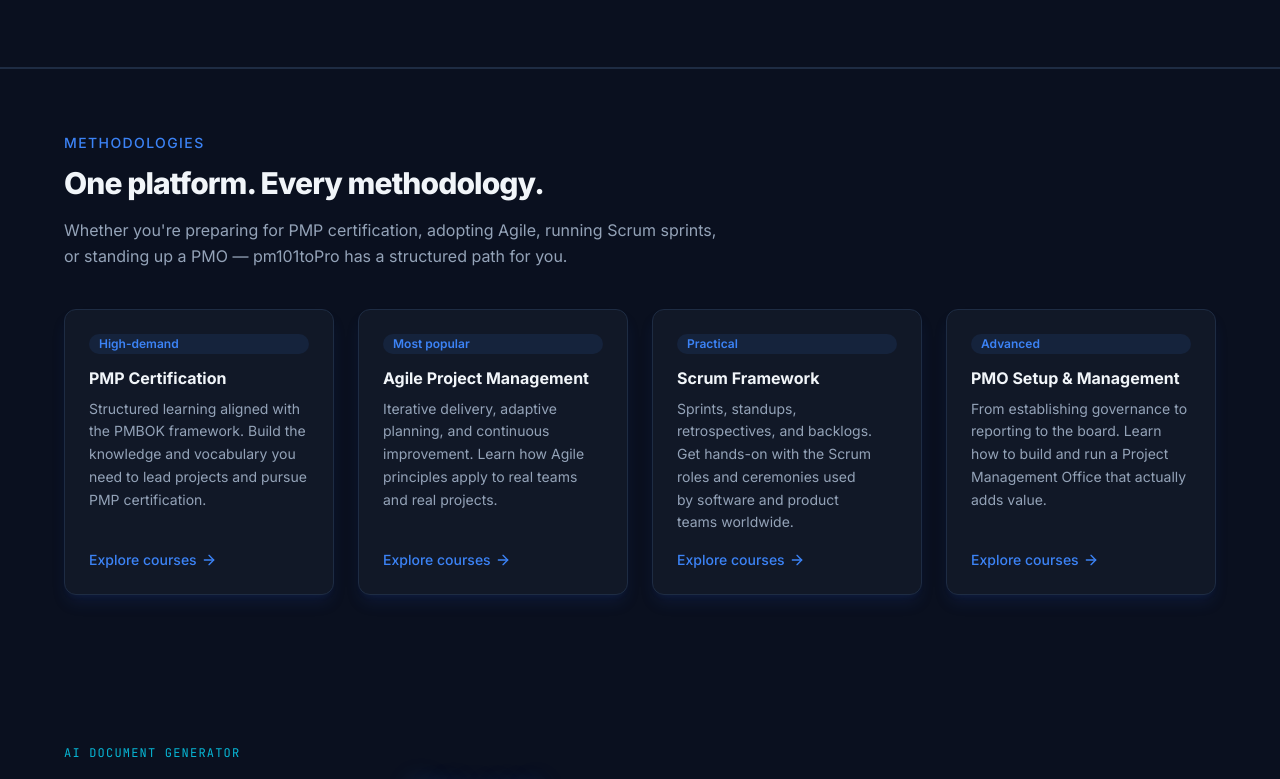
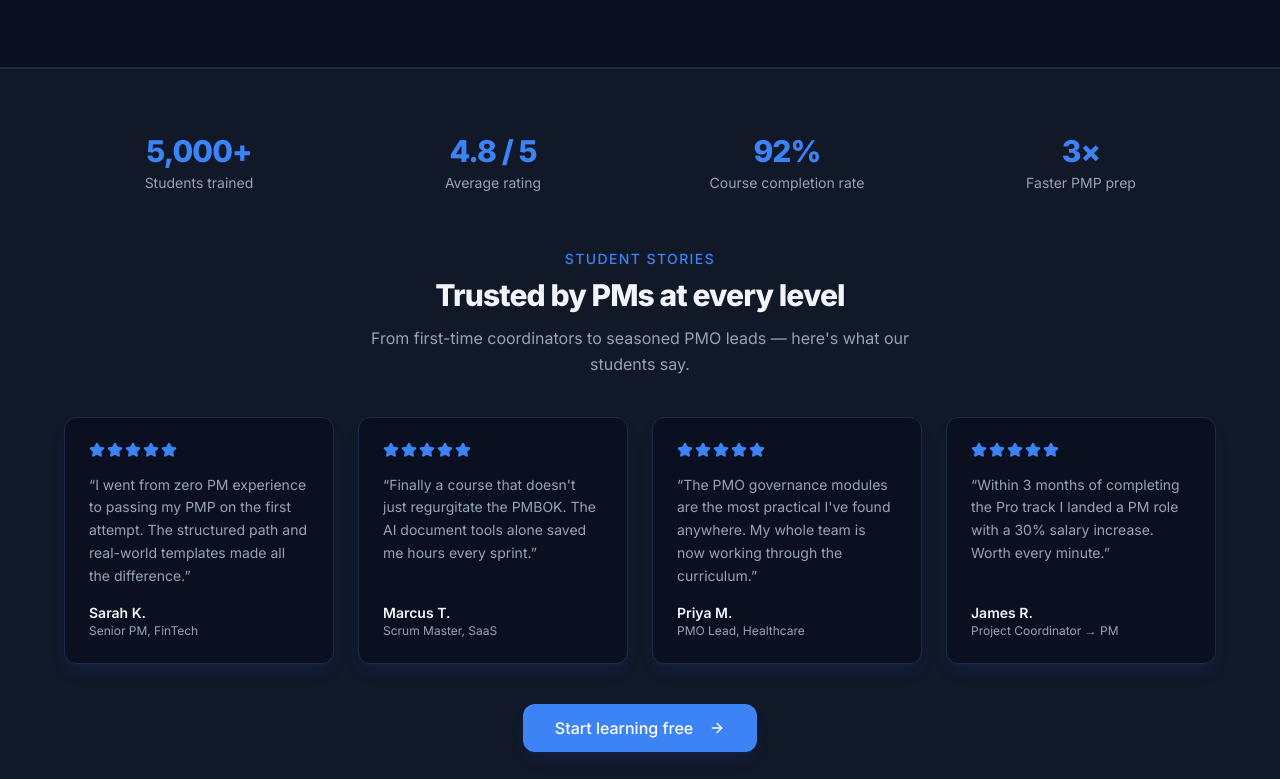
Before and after one commit to darrinmc1/pm101topro, a Next.js app: page / in a window 1280 px wide. Shown: the part 1700-2479 px from the top of the page. Built offline with nearby package versions, Linux system fonts and the light colour scheme; no server answers.

Commit message:
feat(homepage): add testimonials section with social proof metrics

```diff
--- a/app/page.tsx
+++ b/app/page.tsx
@@ -1,6 +1,6 @@
 import type { Metadata } from "next"
 import Link from "next/link"
-import { ArrowRight } from "lucide-react"
+import { ArrowRight, Star } from "lucide-react"
 import { Button } from "@/components/ui/button"
 import { Card } from "@/components/ui/card"
 import { Hero } from "@/components/home/hero"
@@ -9,40 +9,43 @@ import { LevelShowcase } from "@/components/home/level-showcase"
 import { ToolTeaser } from "@/components/home/tool-teaser"
 
 export const metadata: Metadata = {
-  title: "pm101toPro – Project Management Training for Every Methodology",
+  title: "pm101toPro – Project Management Training from Beginner to Pro",
   description:
-    "Master PMP, Agile, Scrum, and PMO best practices with structured courses, AI-powered tools, and a clear path from beginner to pro.",
+    "Practical project management courses covering PMP, Agile, Scrum, and PMO. Go from your first project to running the room.",
 }
 
-const METHODOLOGIES = [
+const TESTIMONIALS = [
   {
-    label: "PMP Certification",
-    href: "/courses?methodology=pmp",
-    description:
-      "Structured learning aligned with the PMBOK framework. Build the knowledge and vocabulary you need to lead projects and pursue PMP certification.",
-    tag: "High-demand",
+    name: "Sarah K.",
+    role: "Senior PM, FinTech",
+    body: "I went from zero PM experience to passing my PMP on the first attempt. The structured path and real-world templates made all the difference.",
+    rating: 5,
   },
   {
-    label: "Agile Project Management",
-    href: "/courses?methodology=agile",
-    description:
-      "Iterative delivery, adaptive planning, and continuous improvement. Learn how Agile principles apply to real teams and real projects.",
-    tag: "Most popular",
+    name: "Marcus T.",
+    role: "Scrum Master, SaaS",
+    body: "Finally a course that doesn't just regurgitate the PMBOK. The AI document tools alone saved me hours every sprint.",
+    rating: 5,
   },
   {
-    label: "Scrum Framework",
-    href: "/courses?methodology=scrum",
-    description:
-      "Sprints, standups, retrospectives, and backlogs. Get hands-on with the Scrum roles and ceremonies used by software and product teams worldwide.",
-    tag: "Practical",
+    name: "Priya M.",
+    role: "PMO Lead, Healthcare",
+    body: "The PMO governance modules are the most practical I've found anywhere. My whole team is now working through the curriculum.",
+    rating: 5,
   },
   {
-    label: "PMO Setup & Management",
-    href: "/courses?methodology=pmo",
-    description:
-      "From establishing governance to reporting to the board. Learn how to build and run a Project Management Office that actually adds value.",
-    tag: "Advanced",
+    name: "James R.",
+    role: "Project Coordinator → PM",
+    body: "Within 3 months of completing the Pro track I landed a PM role with a 30% salary increase. Worth every minute.",
+    rating: 5,
   },
+]
+
+const METRICS = [
+  { value: "5,000+", label: "Students trained" },
+  { value: "4.8 / 5", label: "Average rating" },
+  { value: "92%", label: "Course completion rate" },
+  { value: "3×", label: "Faster PMP prep" },
 ]
 
 export default function HomePage() {
@@ -52,36 +55,64 @@ export default function HomePage() {
       <HowItWorks />
       <LevelShowcase />
 
-      {/* Methodology spotlight */}
-      <section className="border-t border-border">
+      {/* ── Social Proof ── */}
+      <section className="border-t border-border bg-surface">
         <div className="container py-16">
-          <p className="text-sm font-medium uppercase tracking-widest text-accent">Methodologies</p>
-          <h2 className="mt-3 max-w-2xl text-3xl font-extrabold tracking-tightest text-foreground text-balance">
-            One platform. Every methodology.
-          </h2>
-          <p className="mt-4 max-w-2xl text-pretty leading-relaxed text-muted-foreground">
-            Whether you're preparing for PMP certification, adopting Agile, running Scrum sprints, or standing up a PMO
-            — pm101toPro has a structured path for you.
-          </p>
+          {/* Metrics strip */}
+          <div className="grid grid-cols-2 gap-6 sm:grid-cols-4">
+            {METRICS.map((m) => (
+              <div key={m.label} className="text-center">
+                <p className="text-3xl font-extrabold tracking-tightest text-accent">{m.value}</p>
+                <p className="mt-1 text-sm text-muted-foreground">{m.label}</p>
+              </div>
+            ))}
+          </div>
 
+          {/* Section heading */}
+          <div className="mt-14 text-center">
+            <p className="text-sm font-medium uppercase tracking-widest text-accent">Student stories</p>
+            <h2 className="mt-2 text-3xl font-extrabold tracking-tightest text-foreground text-balance">
+              Trusted by PMs at every level
+            </h2>
+            <p className="mt-3 mx-auto max-w-xl text-pretty leading-relaxed text-muted-foreground">
+              From first-time coordinators to seasoned PMO leads — here's what our students say.
+            </p>
+          </div>
+
+          {/* Testimonial cards */}
           <div className="mt-10 grid gap-6 sm:grid-cols-2 lg:grid-cols-4">
-            {METHODOLOGIES.map((m) => (
-              <Link key={m.label} href={m.href} className="group">
-                <Card className="flex h-full flex-col border-border bg-surface p-6 transition-colors hover:border-accent/50">
-                  <span className="inline-block rounded-full bg-accent/10 px-2.5 py-0.5 text-xs font-semibold text-accent">
-                    {m.tag}
-                  </span>
-                  <h3 className="mt-3 text-base font-bold text-foreground">{m.label}</h3>
-                  <p className="mt-2 flex-1 text-sm leading-relaxed text-muted-foreground text-pretty">
-                    {m.description}
-                  </p>
-                  <span className="mt-4 inline-flex items-center gap-1 text-sm font-medium text-accent">
-                    Explore courses
-                    <ArrowRight className="h-4 w-4 transition-transform group-hover:translate-x-0.5" />
-                  </span>
-                </Card>
+            {TESTIMONIALS.map((t) => (
+              <Card
+                key={t.name}
+                className="flex flex-col gap-4 border-border bg-background p-6"
+              >
+                <div className="flex gap-0.5">
+                  {Array.from({ length: t.rating }).map((_, i) => (
+                    <Star
+                      key={i}
+                      className="h-4 w-4 fill-accent text-accent"
+                    />
+                  ))}
+                </div>
+                <p className="flex-1 text-sm leading-relaxed text-muted-foreground text-pretty">
+                  &ldquo;{t.body}&rdquo;
+                </p>
+                <div>
+                  <p className="text-sm font-semibold text-foreground">{t.name}</p>
+                  <p className="text-xs text-muted-foreground">{t.role}</p>
+                </div>
+              </Card>
+            ))}
+          </div>
+
+          {/* CTA */}
+          <div className="mt-10 flex justify-center">
+            <Button asChild size="lg">
+              <Link href="/courses">
+                Start learning free
+                <ArrowRight className="ml-2 h-4 w-4" />
               </Link>
-            ))}
+            </Button>
           </div>
         </div>
       </section>
```
